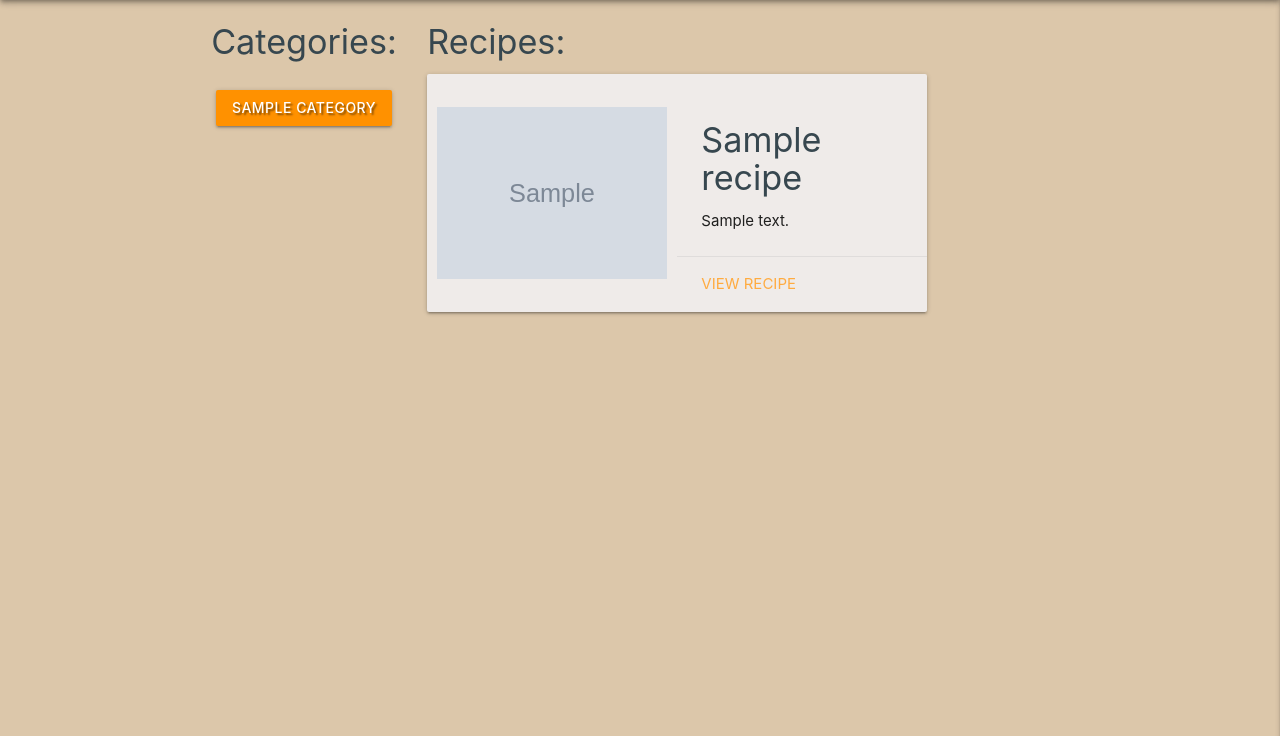
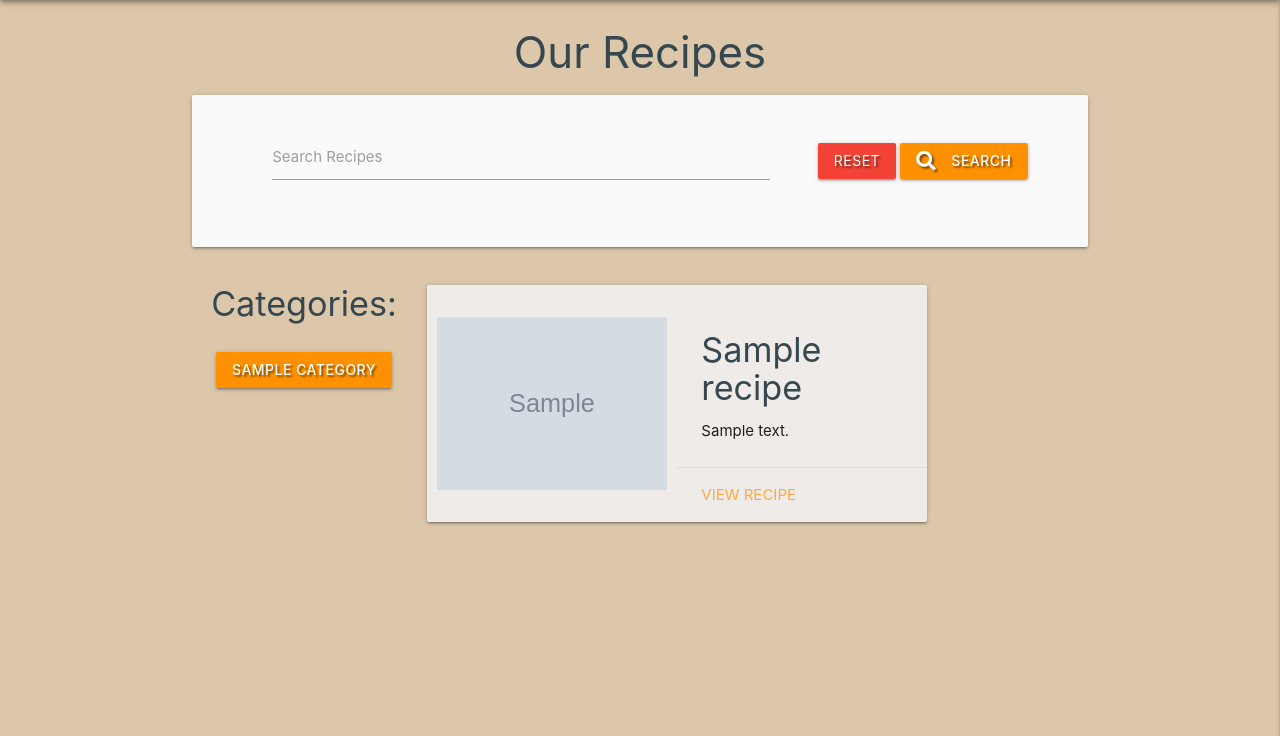
Before and after one commit to Code-Institute-Submissions/RuiOliveira83-MP3, a Flask app: page / in a window 1280 px wide. Shown: the part 64-800 px from the top of the page. Run offline with Flask 2, Linux system fonts and the light colour scheme; grey boxes marked "Sample" are stand-in pictures; a database or web service that is not in the repository returns one stand-in record (values such as "Sample title"); some libraries are stand-ins or nearby versions.

Commit message:
Add Search functionality

```diff
--- a/app.py
+++ b/app.py
@@ -21,7 +21,16 @@ mongo = PyMongo(app)
 @app.route("/")
 @app.route("/get_recipes")
 def get_recipes():
-    recipes = mongo.db.recipes.find()
+    recipes = list(mongo.db.recipes.find())
+    categories = mongo.db.categories.find()
+    return render_template(
+        "recipes.html", recipes=recipes, categories=categories)
+
+
+@app.route("/search", methods=["GET", "POST"])
+def search():
+    query = request.form.get("query")
+    recipes = list(mongo.db.recipes.find({"$text": {"$search": query}}))
     categories = mongo.db.categories.find()
     return render_template(
         "recipes.html", recipes=recipes, categories=categories)
@@ -175,6 +184,7 @@ def delete_category(category_id):
     return redirect(url_for("get_categories"))
 
 
+
 if __name__ == "__main__":
     app.run(host=os.environ.get("IP"),
         port=int(os.environ.get("PORT")),
--- a/static/css/style.css
+++ b/static/css/style.css
@@ -46,6 +46,7 @@ li.cat-list {
     padding: 5px;
     max-width: 100%;
     height: auto;
+    max-height: 280px;
 }
 
 .recipe-image {
--- a/templates/recipes.html
+++ b/templates/recipes.html
@@ -1,5 +1,25 @@
 {% extends "base.html" %}
 {% block content %}
+
+<h3 class="blue-grey-text text-darken-3 center-align">Our Recipes</h3>
+    <div class="row card-panel grey lighten-5">
+        <form action="{{ url_for('search') }}" method="post" class="col s12">
+            <div class="row valign-wrapper center-align">
+                <div class="input-field col s12 m8">
+                    <i class="fas fas-search prefix light-blue-text text-darken-4"></i>
+                    <input type="text" name="query" id="query" minlength="3" class="validate" required>
+                    <label for="query">Search Recipes</label>
+                </div>
+                <div class="col s12 m4">
+                    <a href="{{ url_for('get_recipes') }}" class="red btn text-shadow">Reset</a>
+                    <button type="submit" class="orange accent-3 text-shadow text-heavy waves-effect waves-light btn truncate">
+                        <i class="fas fa-search left"></i> Search
+                    </button>
+                </div>
+            </div>
+        </form>
+    </div>
+
 
     <div class="row">
         <div class="col s12 m3 btn-center-align">
@@ -18,9 +38,9 @@
                 </ul>
             </div>
         </div>
-
+        {% if recipes|length > 0 %}
             <div class="col s12 m7">
-            <h4 class="blue-grey-text text-darken-3">Recipes:</h4>
+                <h4></h4>
                 {% for recipe in recipes %}
                     <div class="card horizontal brown lighten-5">
                         <div class="card-image valign-wrapper">
@@ -55,6 +75,9 @@
 
                 {% endfor %}<br>
             </div>
+        {% else %}
+        <h4 class="blue-grey-text text-darken-3">No results found</h4>
+        {% endif %}
     </div>
 
 {% endblock %}
```
Lines whose indentation alone changed are shown as unchanged.
